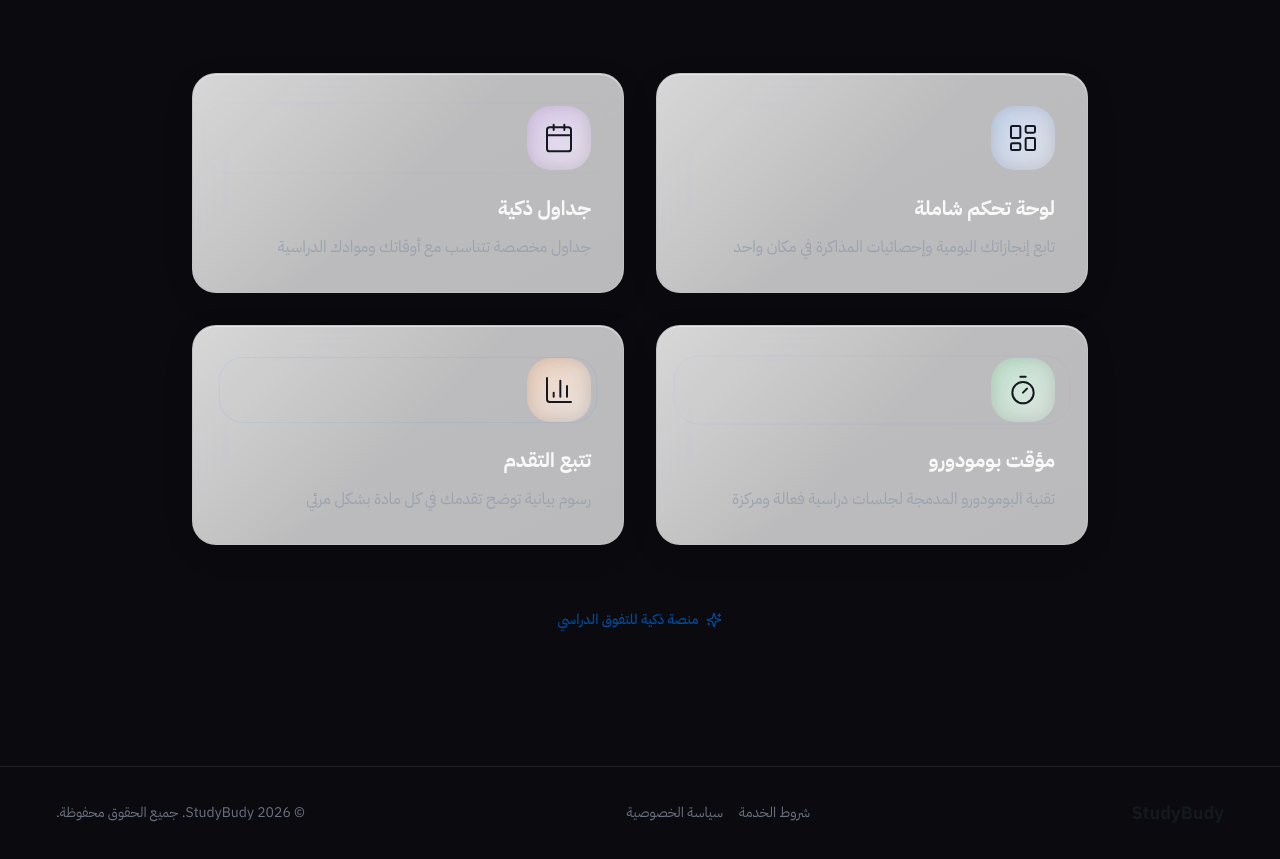
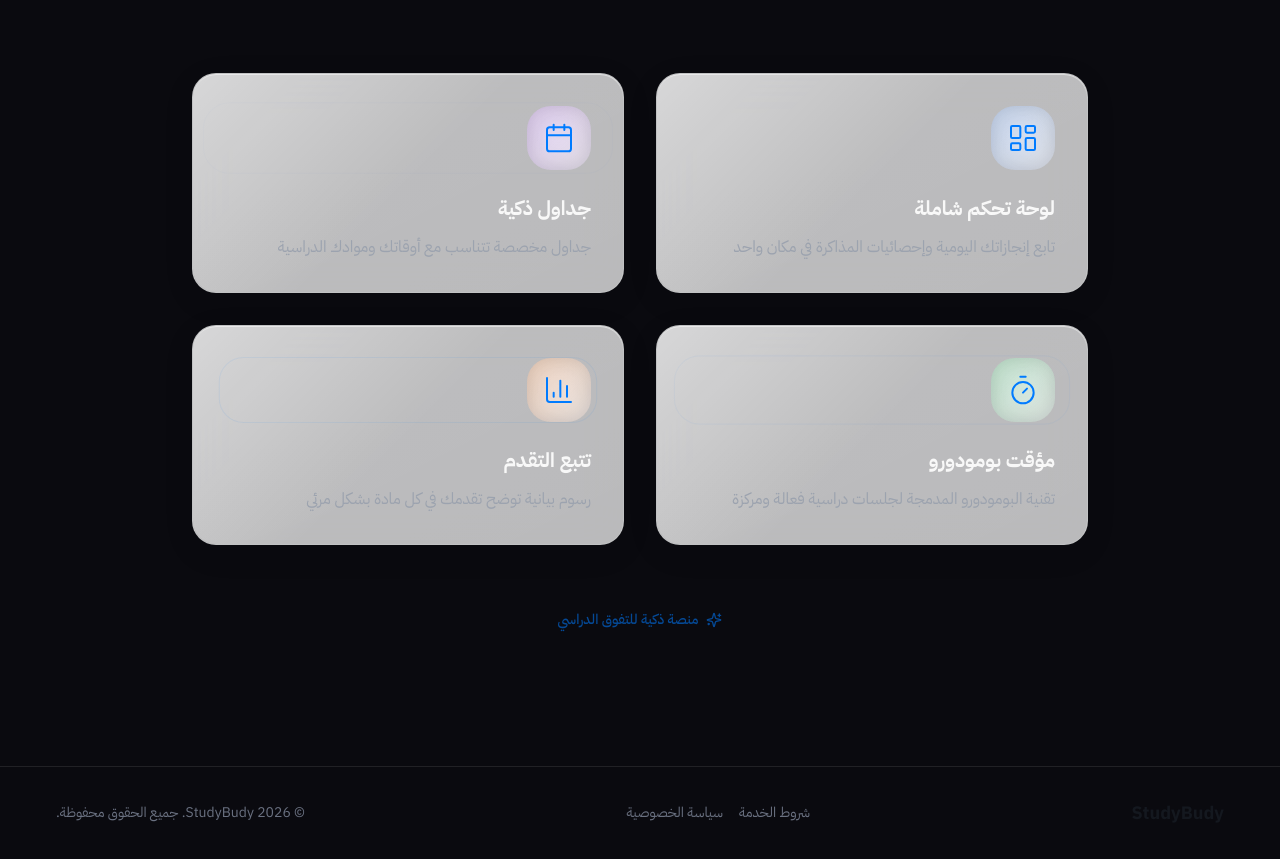
Before and after one commit to mohamed-arabi16/studybuddy-bright, a React (Vite) app: page / in a window 1280 px wide. Shown: the part 2040-2899 px from the top of the page. Built offline with nearby package versions, Linux system fonts and the light colour scheme.

Commit message:
Fix icon styling in FeatureShowcase component
Co-authored-by: mohamed-arabi16 <83073489+mohamed-arabi16@users.noreply.github.com>

```diff
--- a/src/components/landing/FeatureShowcase.tsx
+++ b/src/components/landing/FeatureShowcase.tsx
@@ -129,7 +129,7 @@ export const FeatureShowcase = () => {
                     whileHover={{ scale: 1.1, rotate: 5 }}
                     transition={{ type: "spring", stiffness: 300 }}
                   >
-                    <feature.icon className={`w-8 h-8 bg-gradient-to-br ${feature.color} bg-clip-text`} strokeWidth={1.5} style={{ color: 'inherit' }} />
+                    <feature.icon className="w-8 h-8 text-primary" strokeWidth={1.5} />
                   </motion.div>
 
                   {/* Animated ring */}
```
